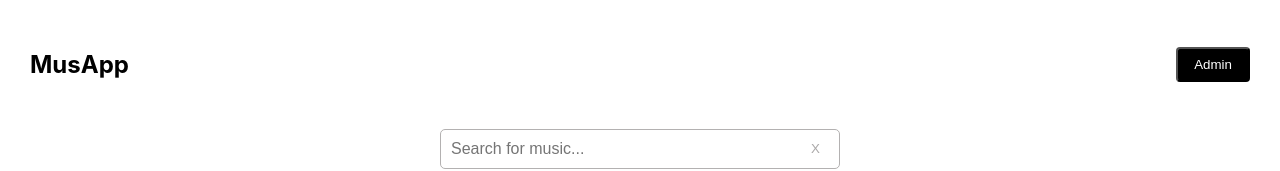
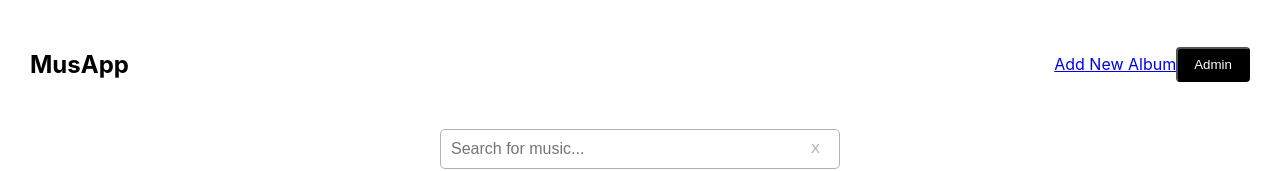
Before and after one commit to kseniamakeko/music-app, a React (Create React App) app in the folder app/: page / in a window 1280 px wide. Shown: the top 171 px of the page. Built offline with nearby package versions, Linux system fonts and the light colour scheme; no server answers.

Commit message:
fix link for add new album

```diff
--- a/app/src/App.js
+++ b/app/src/App.js
@@ -5,7 +5,7 @@ import Search from "./Component/AlbumList/Search";
 import Loader from "./Component/UI/Loader";
 import Album from "./Component/Album/Album";
 import Header from "./Component/Header/Header";
-// import { CreateAlbum } from "./Component/EditAlbum/CreateAlbum";
+import { CreateAlbum } from "./Component/EditAlbum/CreateAlbum";
 
 function App() {
   const [cards, setCards] = useState([]);
@@ -79,7 +79,9 @@ function App() {
               </div>
             }
           />
+          <Route exact path="/album/add" element={<CreateAlbum />} />
           <Route
+            exact
             path="/album/:id"
             element={
               <Album albumCard={selectedCard} onClick={handleBackClick} />
--- a/app/src/component/Header/Header.js
+++ b/app/src/component/Header/Header.js
@@ -1,4 +1,5 @@
 import React, { useState } from "react";
+import { Link } from "react-router-dom";
 import Toggle from "../UI/Toggle.js";
 import classes from "./Header.module.css";
 
@@ -7,6 +8,7 @@ const Header = () => {
   return (
     <section className={classes.header}>
       <h1 className={classes.title}>MusApp</h1>
+      {isAdmin && <Link to="/album/add">Add New Album</Link>}
       <Toggle isAdmin={isAdmin} setIsAdmin={setIsAdmin} />
     </section>
   );
```
